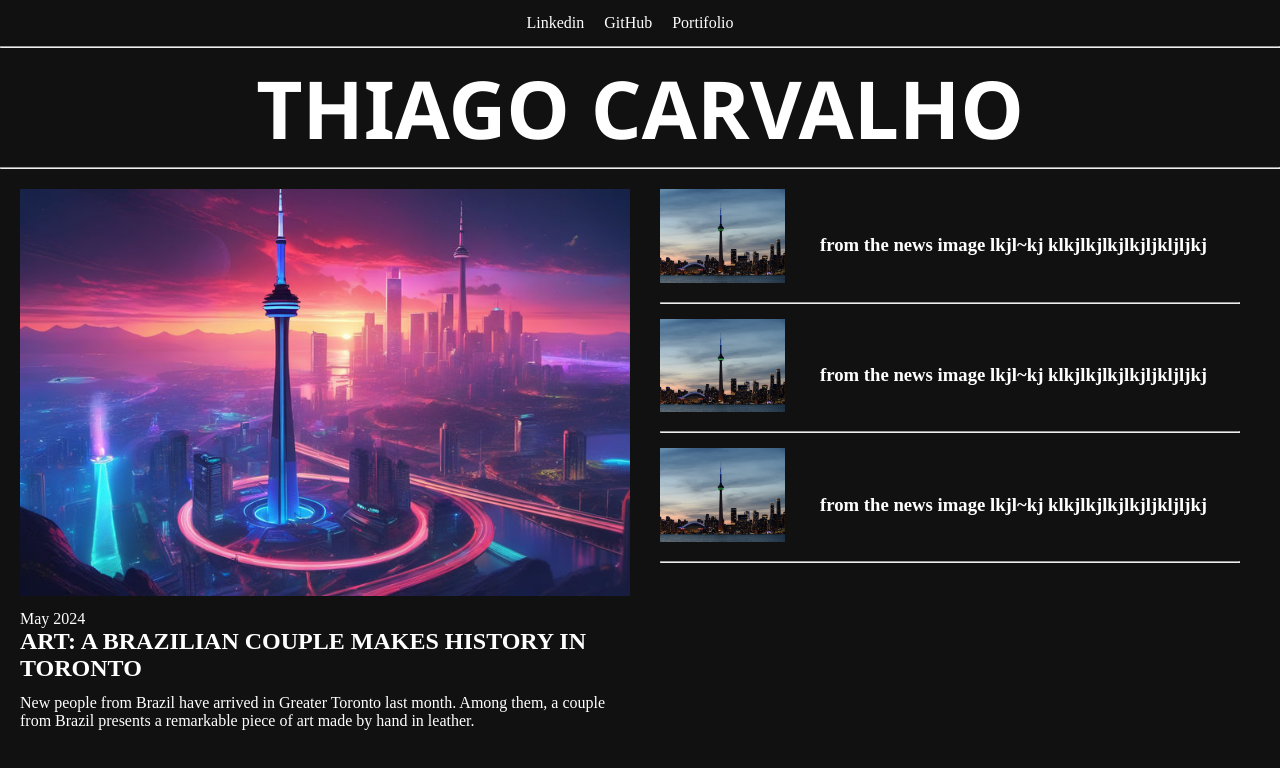
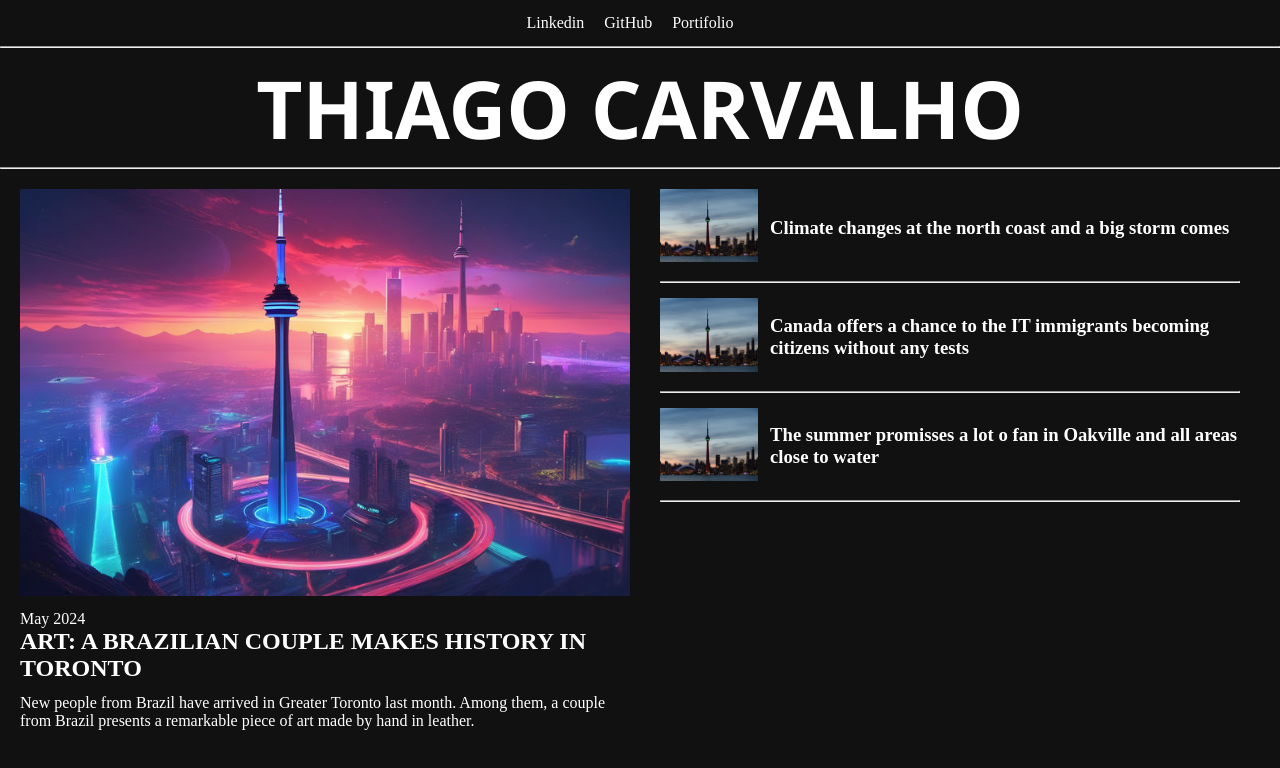
Before and after one commit to thiagocarvalhocan/angular-dark-blog, an Angular app: page / in a window 1280 px wide. Shown: the top 768 px of the page. Built offline with nearby package versions, Linux system fonts and the light colour scheme.

Commit message:
Created dynamic properties to components Small and Big Card.

```diff
--- a/src/app/components/small-card/small-card.component.css
+++ b/src/app/components/small-card/small-card.component.css
@@ -11,7 +11,7 @@
 .small_card_image img {
   padding: 0 2% 15px 0;
   margin-right: 10px;
-  width: 80%;
+  width: 100px;
   max-width: 150px;
   min-width: 50px;
 }
@@ -20,4 +20,5 @@
   display: flex;
   justify-content: center;
   align-items: center;
+  margin-bottom: 15px;
 }
--- a/src/app/components/small-card/small-card.component.html
+++ b/src/app/components/small-card/small-card.component.html
@@ -1,15 +1,14 @@
 <div class="container_small_card">
     <div class="container_small_card_content">
         <div class="small_card_image">
-        <img src="../../../assets/img/b.jpg" alt="">
+            <img src="{{photoSmall}}" alt="">
         </div>
         <div class="small_card_text">
             <h3>
-            <a href="#"> from the news image lkjl~kj
-                klkjlkjlkjlkjljkljljkj
+                <a href="#"> {{titleSmall}}
                 </a>
             </h3>
         </div>
 
     </div>
-<hr/>
+    <hr />
--- a/src/app/components/small-card/small-card.component.ts
+++ b/src/app/components/small-card/small-card.component.ts
@@ -1,4 +1,4 @@
-import { Component, OnInit } from '@angular/core';
+import { Component, Input, OnInit } from '@angular/core';
 
 @Component({
   selector: 'app-small-card',
@@ -7,6 +7,11 @@ import { Component, OnInit } from '@angular/core';
 })
 export class SmallCardComponent implements OnInit {
 
+  @Input()
+  photoSmall:string = "";
+  @Input()
+  titleSmall:string = "";
+
   constructor() { }
 
   ngOnInit(): void {
--- a/src/app/pages/home/home.component.html
+++ b/src/app/pages/home/home.component.html
@@ -9,8 +9,11 @@
         </app-big-card>
     </div>
     <div class="article_others">
-        <app-small-card></app-small-card>
-        <app-small-card></app-small-card>
-        <app-small-card></app-small-card>
+        <app-small-card photoSmall="../../../assets/img/b.jpg"
+            titleSmall="Climate changes at the north coast and a big storm comes"></app-small-card>
+        <app-small-card photoSmall="../../../assets/img/b.jpg"
+            titleSmall="Canada offers a chance to the IT immigrants becoming citizens without any tests"></app-small-card>
+        <app-small-card photoSmall="../../../assets/img/b.jpg"
+            titleSmall="The summer promisses a lot o fan in Oakville and all areas close to water"></app-small-card>
     </div>
 </div>
```
Also changed, not shown: 1 other file (tests, documents, lock files or other folders). Lines whose indentation alone changed are shown as unchanged.
